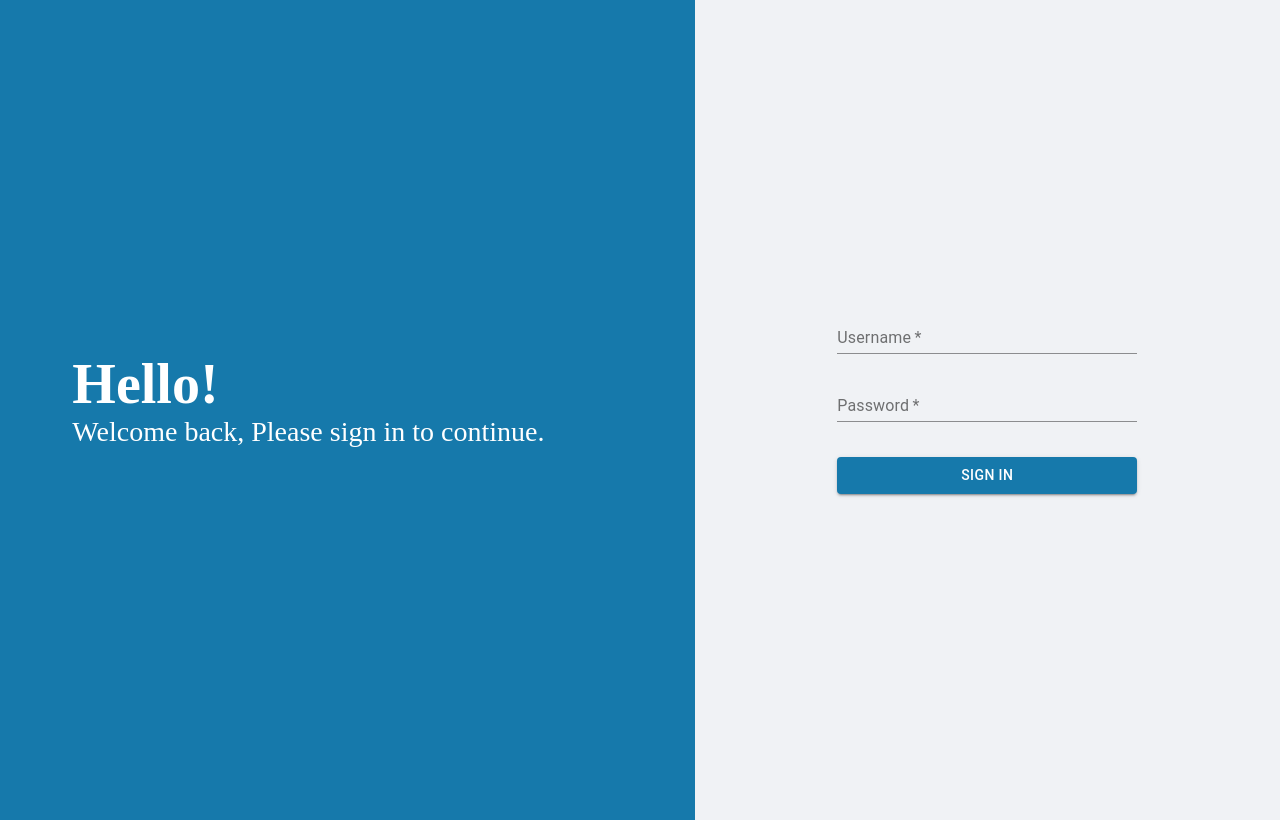
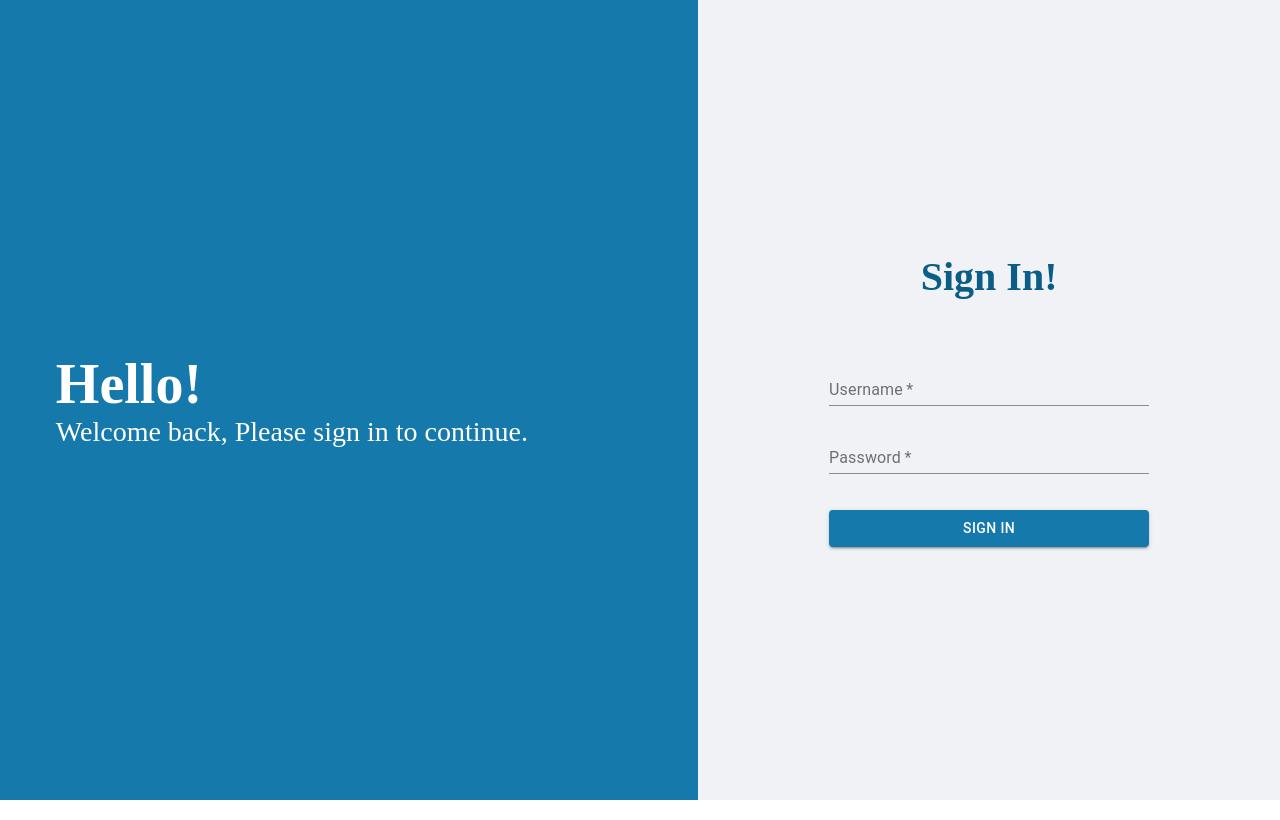
Before and after one commit to darrzx/to-do-list, a Next.js app: page / in a window 1280 px wide. Built offline with nearby package versions, Linux system fonts and the light colour scheme.

Commit message:
fix styling login page

```diff
--- a/src/pages/login/Login.tsx
+++ b/src/pages/login/Login.tsx
@@ -23,6 +23,7 @@ const Login = () => {
         </div>
       </div>
       <div className={styles.login_form_container}>
+        <h1 className={styles.login_form_title}>Sign In!</h1>
         <LoginForm onLogin={(username, password) => {
             login(username, password);
             handleLogin();
--- a/src/styles/Login.module.css
+++ b/src/styles/Login.module.css
@@ -2,6 +2,8 @@
     display: flex;
     align-items: center;
     height: 100vh;
+    margin: 0;
+    padding: 0;
 }
 
 .login_title_container {
@@ -9,7 +11,6 @@
     justify-content: center;
     flex-direction: column;
     flex: 1.2;
-    padding: 20px;
     background-color: #1679AB;
     color: white;
     height: 100%;
@@ -24,11 +25,18 @@
     display: flex;
     justify-content: center;
     align-items: center;
+    flex-direction: column;
     flex: 1;
-    padding: 20px;
     background-color: #f0f2f5;
     height: 100%;
 }
+
+.login_form_title {
+    font-size: 40px;
+    margin-bottom: 10%;
+    color: #0a5d87;
+}
+
 
 .login_form {
     display: flex;
```
